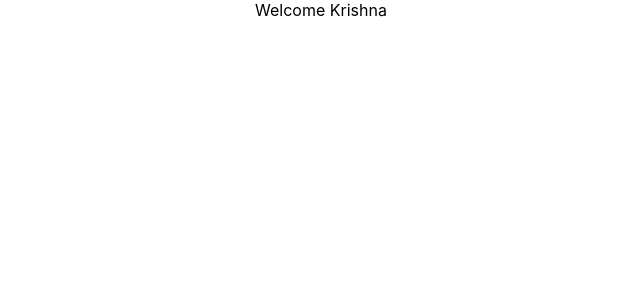
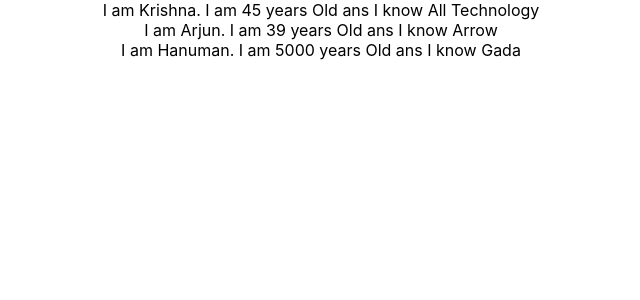
Before and after one commit to abhishek1savaliya/React, a React (Create React App) app: page / in a window 1280 px wide. Shown: the top 300 px of the page, without its empty margins (319-959 px from the left). Built offline with nearby package versions, Linux system fonts and the light colour scheme.

Commit message:
List Rendering

```diff
--- a/src/App.js
+++ b/src/App.js
@@ -9,11 +9,13 @@ import ClassClick from './components/ClassClick';
 import EventBInd from './components/EventBInd';
 import ParentComponent from './components/ParentComponent';
 import UserGreeting from './components/UserGreeting';
+import List from './components/List';
 
 function App() {
   return (
     <div className="App">
-      <UserGreeting />
+      <List />
+      {/* <UserGreeting /> */}
       {/* <ParentComponent /> */}
       {/* <EventBInd /> */}
       {/* <ClassClick /> */}
--- /dev/null
+++ b/src/components/List.js
@@ -0,0 +1,29 @@
+import React from 'react'
+import Person from './Person'
+
+function List() {
+    const persons = [
+        {
+            id:1,
+            name:"Krishna",
+            age : 45,
+            skill : "All Technology"
+        },
+        {
+            id:2,
+            name:"Arjun",
+            age : 39,
+            skill : "Arrow"
+        },
+        {
+            id:3,
+            name:"Hanuman",
+            age : 5000,
+            skill : "Gada"
+        }
+    ]
+    const  PersonList = persons.map(persons => <Person persons={persons}/>)
+    return (<div>{PersonList}</div>)
+}
+
+export default List
--- /dev/null
+++ b/src/components/Person.js
@@ -0,0 +1,13 @@
+import React from 'react'
+
+const Person = (props) => {
+    const { name, age, skill } = props.persons
+
+  return (
+    <div>
+      <div>I am {name}. I am {age} years Old ans I know {skill}</div>
+    </div>
+  )
+}
+
+export default Person
```
Also changed, not shown: src/components/UserGreeting.js (line endings or trailing spaces).
